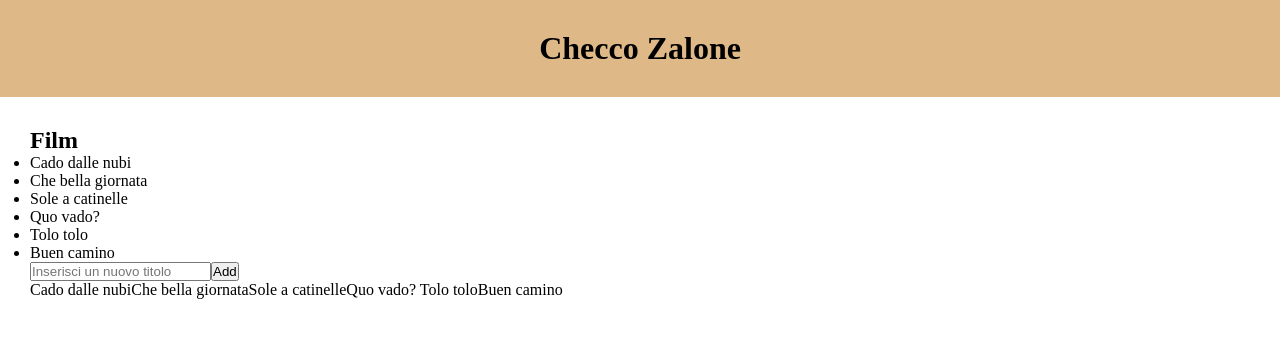
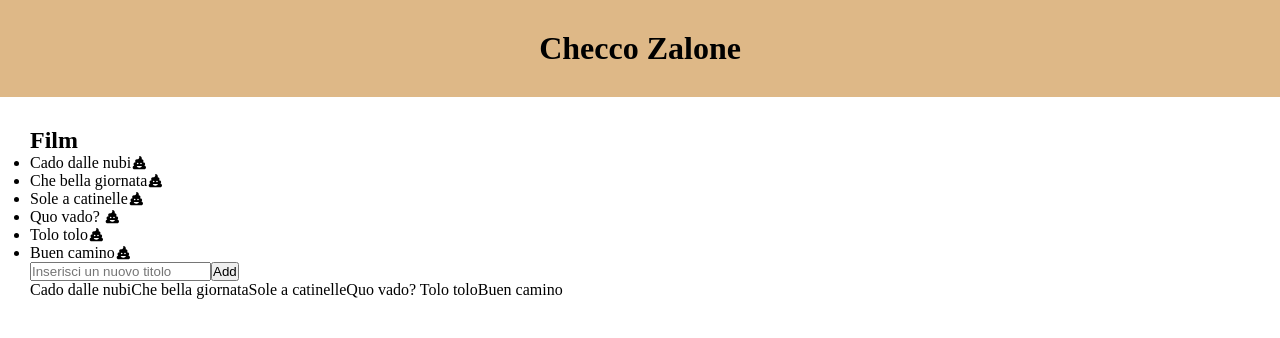
Before and after one commit to marcotristani/react-form, a React (Vite) app: page / in a window 1280 px wide. Shown: the top 338 px of the page. Built offline with nearby package versions, Linux system fonts and the light colour scheme.

Commit message:
flat: intallato fontawesome e definito bottone per eliminare lista

```diff
--- a/package.json
+++ b/package.json
@@ -10,6 +10,12 @@
     "preview": "vite preview"
   },
   "dependencies": {
+    "@fortawesome/fontawesome-svg-core": "^7.1.0",
+    "@fortawesome/free-brands-svg-icons": "^7.1.0",
+    "@fortawesome/free-regular-svg-icons": "^7.1.0",
+    "@fortawesome/free-solid-svg-icons": "^7.1.0",
+    "@fortawesome/react-fontawesome": "^3.1.1",
+    "fontawesome": "^5.6.3",
     "react": "^19.2.0",
     "react-dom": "^19.2.0"
   },
--- a/src/components/ListFilms.jsx
+++ b/src/components/ListFilms.jsx
@@ -1,4 +1,13 @@
-import { use } from "react";
+import { FontAwesomeIcon } from "@fortawesome/react-fontawesome";
+import { library } from "@fortawesome/fontawesome-svg-core";
+
+/* import all the icons in Free Solid, Free Regular, and Brands styles */
+import { fas } from "@fortawesome/free-solid-svg-icons";
+import { far } from "@fortawesome/free-regular-svg-icons";
+import { fab } from "@fortawesome/free-brands-svg-icons";
+
+library.add(fas, far, fab);
+
 import filmsCheccoZalone from "../assets/data/FilmsCheccoZalone";
 
 import { useState } from "react";
@@ -18,12 +27,22 @@
       alert("Inserisci un titolo");
     }
   }
+
+  function removeFilm(index) {
+    const filmRimanenti = titleFilms.filter((film, i) => i !== index);
+    setTitleFilms(filmRimanenti);
+  }
   return (
     <>
       <h2>Film</h2>
       <ul>
-        {titleFilms.map((film) => (
-          <li>{film}</li>
+        {titleFilms.map((film, index) => (
+          <li key={index}>
+            {film}
+            <button className="delete-btn" onClick={() => removeFilm(index)}>
+              <FontAwesomeIcon icon="fa-solid fa-poo" />
+            </button>
+          </li>
         ))}
       </ul>
       <form onSubmit={addFilm}>
--- a/src/index.css
+++ b/src/index.css
@@ -14,3 +14,12 @@
 li {
   list-style-type: disc;
 }
+.delete-btn img {
+  max-width: 15px;
+  max-height: 15px;
+}
+.delete-btn {
+  border: none;
+  background-color: transparent;
+  padding: 0;
+}
```
Also changed, not shown: 1 other file (tests, documents, lock files or other folders).
